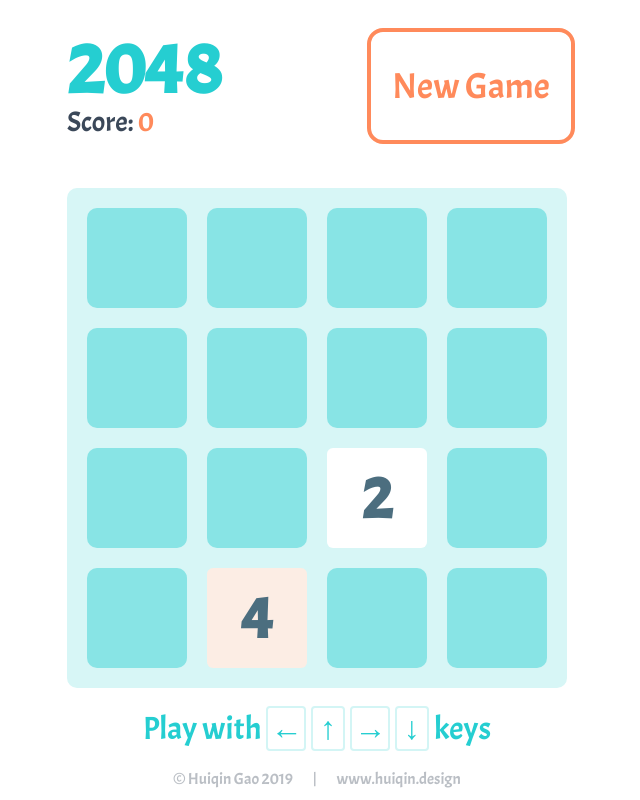
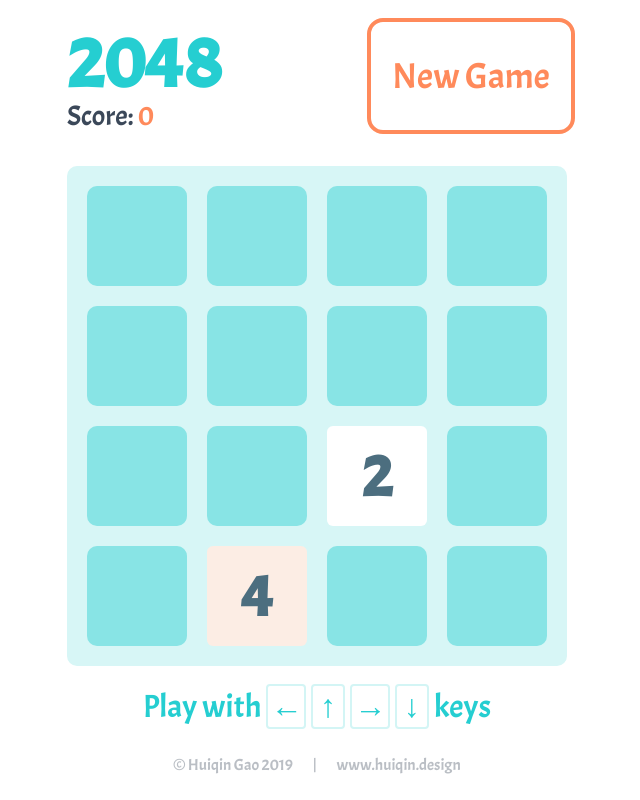
Before and after one commit to huiqingao/2048, a plain HTML site: page index.html in a window 1280 px wide. Shown: the whole page, without its empty margins (323-963 px from the left). Drawn offline with Linux system fonts and the light colour scheme.

Commit message:
Mini-adjust layout

```diff
--- a/style.css
+++ b/style.css
@@ -6,6 +6,7 @@ header {
   display: block;
   width: 100%;
   text-align: left;
+  padding-top: 10px;
 }
 
 header h1 {
@@ -13,7 +14,7 @@ header h1 {
   font-size: 48px;
   font-weight: bold;
   color: #25CED1;
-  margin: 26px 0 -13px auto;
+  margin: 0 0 -13px auto;
 }
 
 .game_name h1 {
@@ -21,7 +22,6 @@ header h1 {
   font-size: 72px;
   font-weight: bold;
   color: #25CED1;
-  margin: 16px 0 -13px auto;
 }
 
 header #new_game_button {
@@ -81,8 +81,8 @@ footer p {
 #grid_container {
   width: 460px;
   height: 460px;
-  padding: 20px;
-  margin: 20px auto 0 auto; /* 原来是 0px */
+  padding: 0;
+  margin: 10px auto 0 auto; /* 原来是 0px */
   background-color: #D7F6F6;
   border-radius: 10px;
   position: relative;
@@ -100,7 +100,7 @@ footer p {
 
 .kanban {
   width: 500px;
-  height: 160px;
+  height: 138px;
   padding: 0;
   margin: 0 auto;
   position: relative;
@@ -114,7 +114,7 @@ footer p {
 
 .another_game {
   float: right;
-  padding-top: 20px;
+  padding-top: 0;
   height: 80px;
   width: 40%;
 }
@@ -159,7 +159,7 @@ footer p {
 }
 
 .copyright {
-  margin-top: 20px;
+  margin-top: 28px;
   padding: 10px auto 0 auto;
 }
 
```
